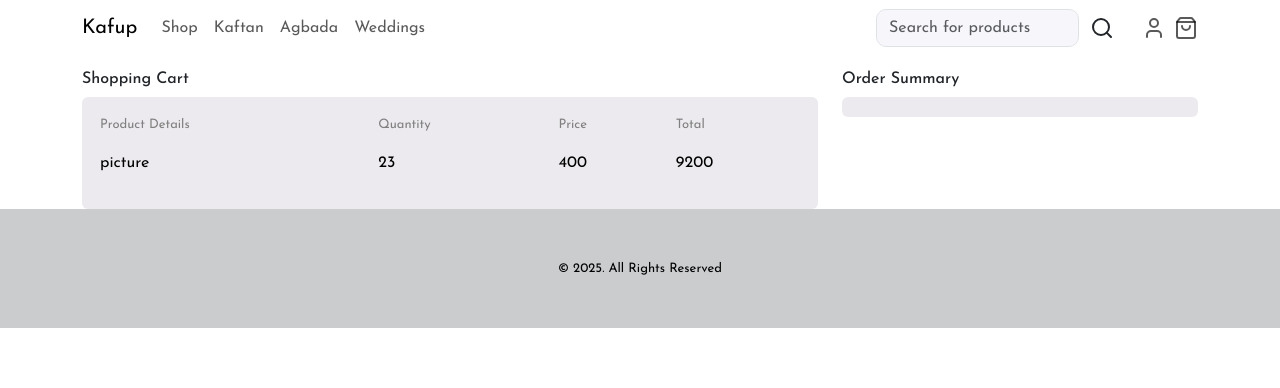
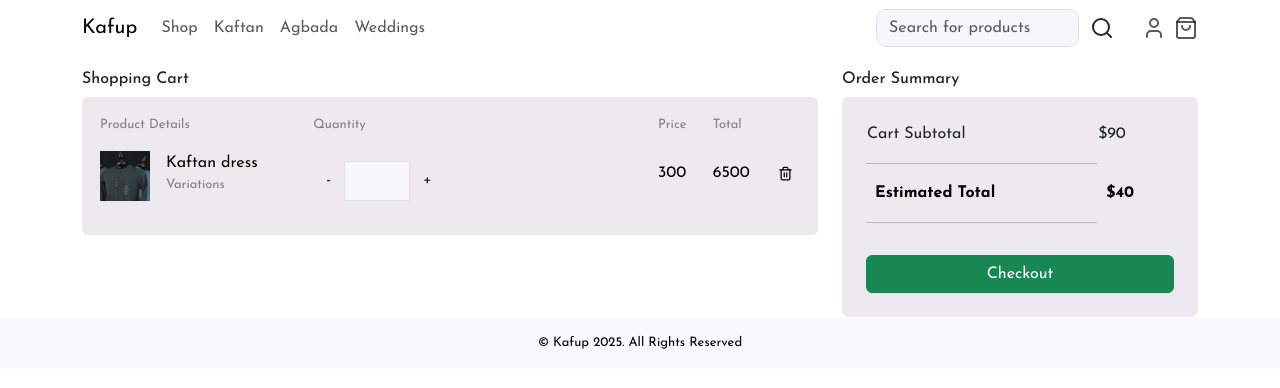
Before and after one commit to grooveyman/kafup, a React (Vite) app: page /cart in a window 1280 px wide. Shown: the top 388 px of the page. Built offline with nearby package versions, Linux system fonts and the light colour scheme.

Commit message:
update to cart

```diff
--- a/src/assets/css/cart.css
+++ b/src/assets/css/cart.css
@@ -8,3 +8,18 @@ th{
     font-weight: normal;
     font-size: small;
 }
+.prod-det > p{
+    padding: 0;
+    margin: 0;
+}
+.prod-var{
+    color: grey;
+    font-size: small;
+}
+.qty > button{
+    height: max-content;
+    width: max-content;
+}
+input[type="number"]{
+    padding: 10px !important;
+}
--- a/src/layouts/Footer.tsx
+++ b/src/layouts/Footer.tsx
@@ -1,15 +1,12 @@
 const Footer: React.FC = () => {
   return (
-    <>
-      <div className="footer">
-        <div className="container">
-            <div className="copyright d-flex justify-content-center">
-            &copy; 2025. All Rights Reserved
+    <footer className="footer bg-light py-3 mt-auto">
+      <div className="container">
+        <div className="copyright d-flex justify-content-center">
+          &copy; Kafup 2025. All Rights Reserved
         </div>
-        </div>
-
       </div>
-    </>
+    </footer>
   );
 };
 
--- a/src/pages/Cart.tsx
+++ b/src/pages/Cart.tsx
@@ -1,4 +1,5 @@
 
+import { Trash2Icon } from "lucide-react";
 import "../assets/css/cart.css";
 
 const Cart:React.FC = () => {
@@ -19,10 +20,37 @@ const Cart:React.FC = () => {
                                         <th>Total</th>
                                     </tr>
                                     <tr>
-                                        <td>picture</td>
-                                        <td>23</td>
-                                        <td>400</td>
-                                        <td>9200</td>
+                                        <td>
+                                            <div className="d-flex gap-3">
+                                                <img src="/assets/images/kaftan.jpg" height={50} width={50}/>
+                                                <div className="prod-det">
+                                                    <p className="prodname">Kaftan dress</p>
+                                                    <p className="prod-var">Variations</p>
+                                                </div>
+                                            </div>
+                                        </td>
+                                        <td>
+                                            <div className="d-flex qty">
+                                                <button className="btn">-</button>
+                                                <input type="number" className="form-control" />
+                                                <button className="btn">+</button>
+                                            </div>
+                                        </td>
+                                        <td>
+                                            <div className="d-flex">
+                                                <p>300</p>
+                                            </div>
+                                        </td>
+                                        <td>
+                                            <div className="d-flex">
+                                                <p>6500</p>
+                                            </div>
+                                        </td>
+                                        <td>
+                                            <div className="d-flex">
+                                                <p><Trash2Icon size={15}/></p>
+                                            </div>
+                                        </td>
                                     </tr>
                                 </thead>
                             </table>
@@ -31,8 +59,33 @@ const Cart:React.FC = () => {
                 </div>
                  <div className="col-md-4">
                     <h6>Order Summary</h6>
-                    <div className="card order-summary">
+                    <div className="card order-summary p-4">
+                        <div className="table-responsive">
+                            <table className="table table-striped table-hover">
 
+                                <tr>
+                                    <td>
+                                        Cart Subtotal
+                                    </td>
+                                    <td>$90</td>
+                                </tr>
+                                <tr>
+                                    <hr/>
+                                </tr>
+                                <tr>
+                                    <td>
+                                        <span style={{backgroundColor:"transparent", fontWeight:"bold"}}>Estimated Total</span>
+                                    </td>
+                                    <td>
+                                        <span style={{backgroundColor:"transparent", fontWeight:"bold"}}>$40</span>
+                                    </td>
+                                </tr>
+                                <tr>
+                                    <hr/>
+                                </tr>
+                            </table>
+                        </div>
+                        <button className="btn btn-success">Checkout</button>
                     </div>
                  </div>
             </div>
```
Also changed, not shown: src/pages/Home.tsx (+1 -26 lines).
